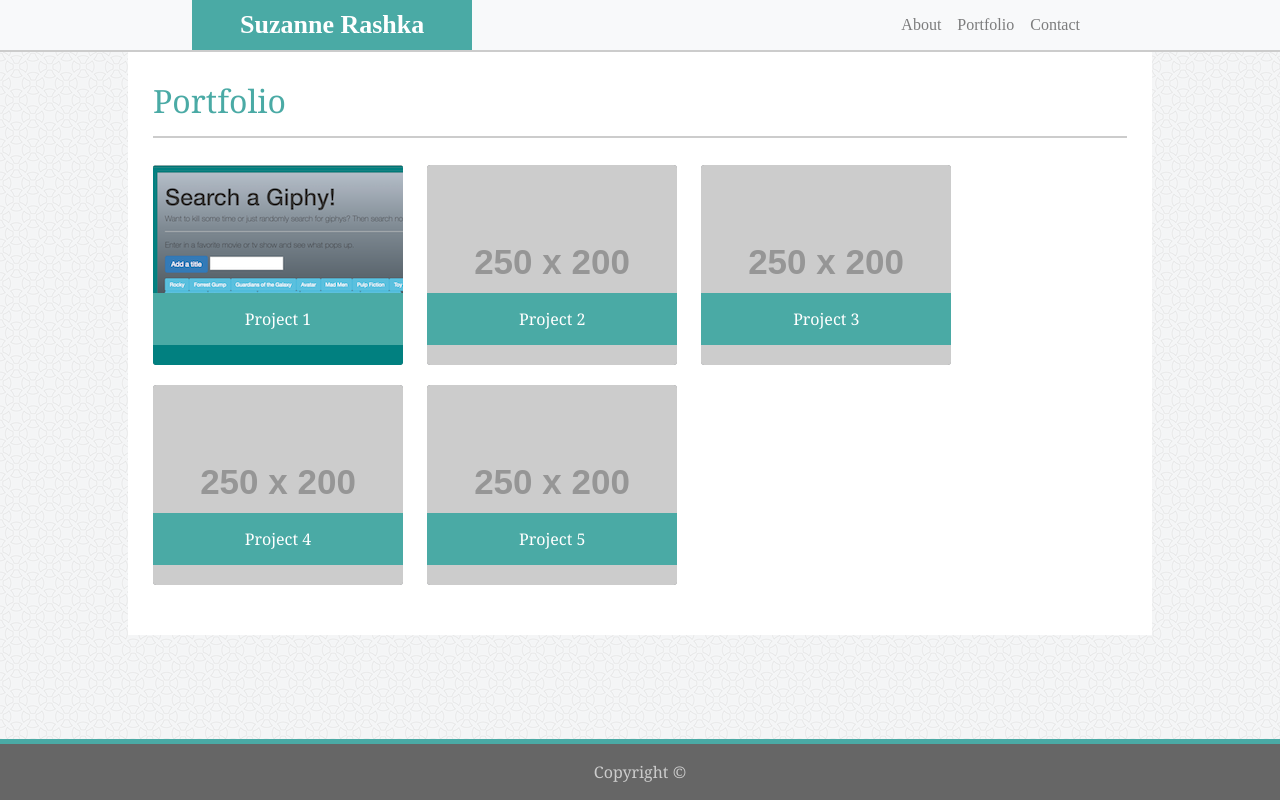
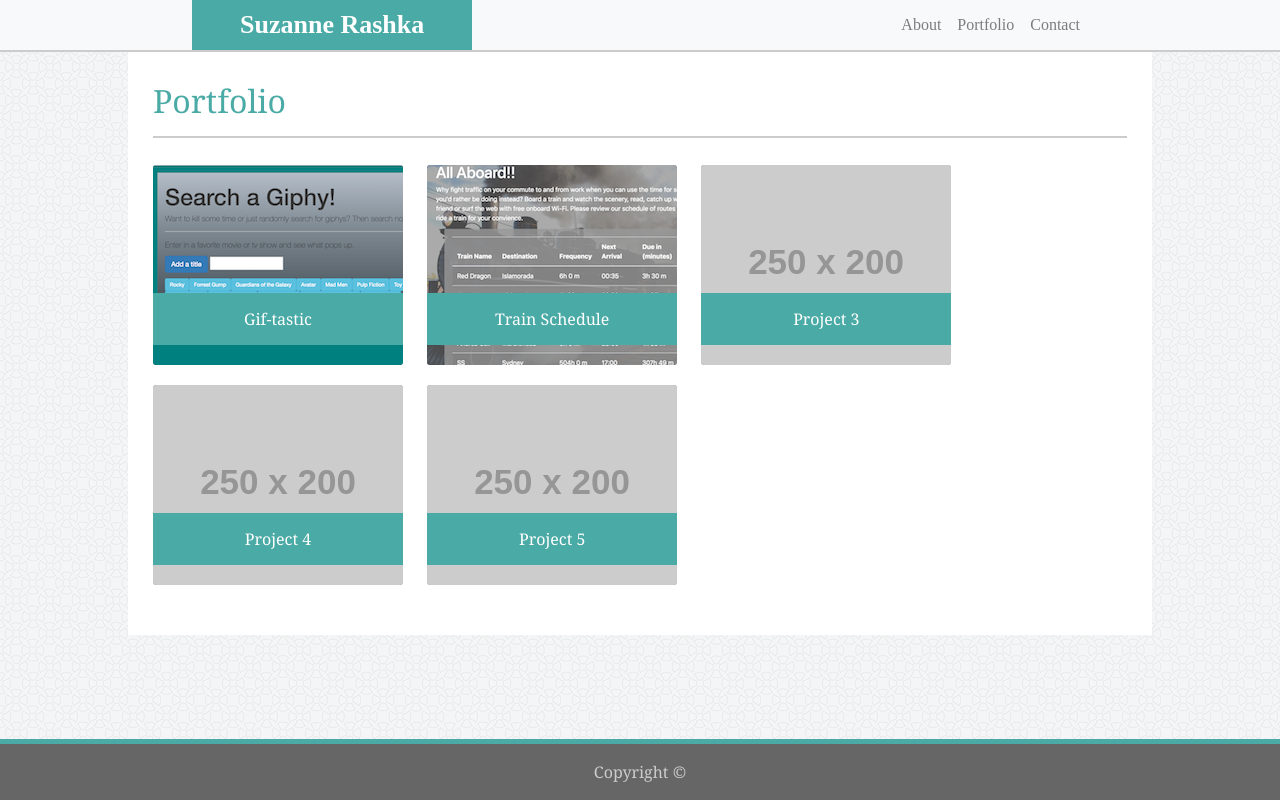
Before and after one commit to SuzanneRashka/Bootstrap-Portfolio, a plain HTML site: page portfolio.html in a window 1280 px wide. Drawn offline with nearby package versions, Linux system fonts and the light colour scheme; placeholder pictures from the web are drawn by us.

Commit message:
train project update

```diff
--- a/portfolio.html
+++ b/portfolio.html
@@ -35,15 +35,17 @@
                 <img class="card-img " src="assets/images/Giftastic.png" alt="Card image ">
                 <a href="https://suzannerashka.github.io/giphy_api/" target="_blank">
                     <div class="card-img-overlay ">
-                        <p class="card-text ">Project 1</p>
+                        <p class="card-text ">Gif-tastic</p>
                     </div>
                 </a>
             </div>
+
             <div class="card bg-dark text-white man-card border-0 ">
-                <img class="card-img " src="https://placehold.it/250x200 " alt="Card image ">
-                <div class="card-img-overlay ">
-                    <p class="card-text ">Project 2</p>
-                </div>
+                <img class="card-img " src="assets/images/Train.png" alt="Card image ">
+                <a href="https://suzannerashka.github.io/Train_Scheduler/" target="_blank">
+                    <div class="card-img-overlay ">
+                        <p class="card-text ">Train Schedule</p>
+                    </div>
             </div>
             <div class="card bg-dark text-white man-card border-0 ">
                 <img class="card-img " src="https://placehold.it/250x200 " alt="Card image ">
```
Also changed, not shown: assets/images/Train.png (added).
